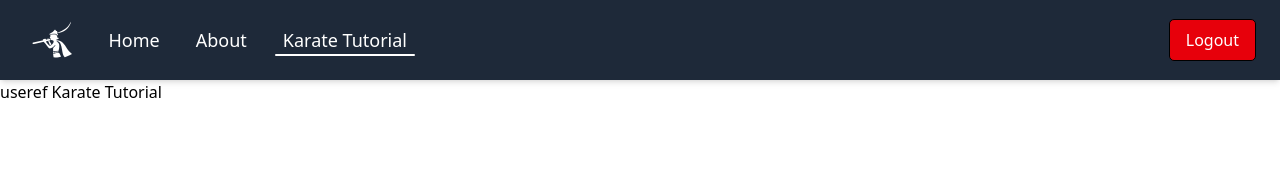
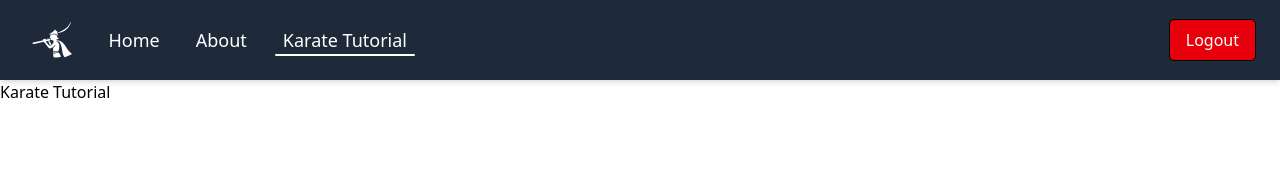
Before and after one commit to Edgar-studio/newProject, a React (Vite) app: page /ktutorial in a window 1280 px wide. Shown: the top 170 px of the page. Built offline with nearby package versions, Linux system fonts and the light colour scheme; sample sign-in values are in the browser's storage.

Commit message:
deleted useref

```diff
--- a/src/Pages/Private Pages/Karate/KTutorial.jsx
+++ b/src/Pages/Private Pages/Karate/KTutorial.jsx
@@ -3,7 +3,7 @@ import React from 'react';
 const KTutorial = () => {
     return (
         <div>
-            useref
+
            Karate Tutorial
         </div>
     );
```
